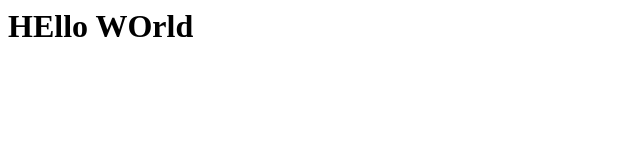
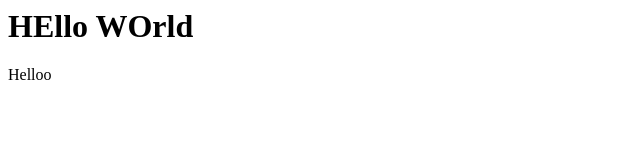
Before and after one commit to 03127346118/node, a plain HTML site: page index.html in a window 1280 px wide. Shown: the full height of the page, 0-640 px from the left. Drawn offline with Linux system fonts and the light colour scheme.

Commit message:
Update index.html

```diff
--- a/index.html
+++ b/index.html
@@ -5,7 +5,7 @@
 <body>
 
 <h1> HEllo WOrld</h1>
-
+  <p1> Helloo </p1>
 </body>
 
 </head>
```
